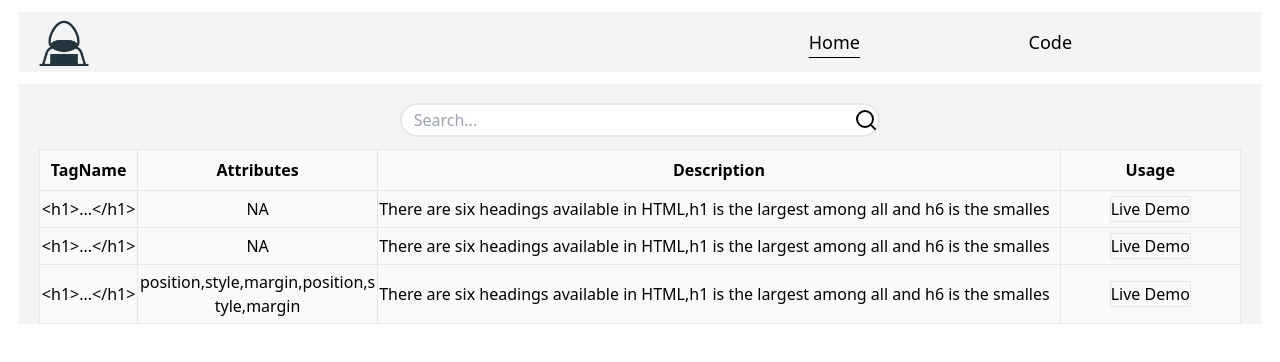
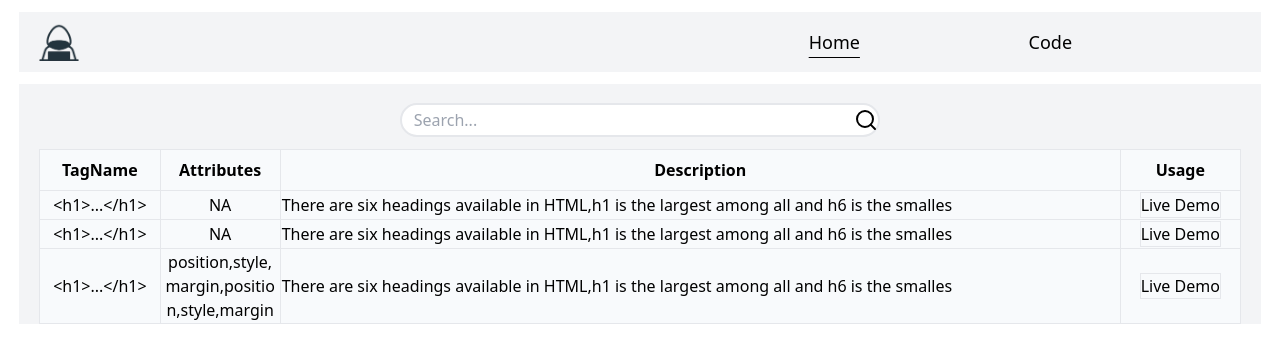
Before and after one commit to Ali-0111/html-research, a React (Create React App) app: page / in a window 1280 px wide. Shown: the top 362 px of the page. Built offline with nearby package versions, Linux system fonts and the light colour scheme.

Commit message:
Error solved for overflow

```diff
--- a/src/components/table/Table.jsx
+++ b/src/components/table/Table.jsx
@@ -3,7 +3,7 @@ import TableBody from './TableBody';
 
 export default function Table() {
   return (
-    <table className="w-full mt-3 py-2 bg-slate-50">
+    <table className="mt-3 py-2 bg-slate-50">
 
       <TableHead
         columns={
--- a/src/components/table/TableCells.jsx
+++ b/src/components/table/TableCells.jsx
@@ -10,11 +10,11 @@ function TableCells({ data }) {
           <td
             key={`td${index + 1}`}
             className="
-            text-center py-[5px] border
-            [&:nth-child(2)]:w-[20%]
+            text-center border
+            [&:nth-child(2)]:w-[10%]
             [&:nth-child(2)]:break-all
             [&:nth-child(3)]:text-justify
-            last:sm:w-[15%]
+            last:sm:w-[10%]
             last:max-sm:w-[20%]
             last:max-[480px]:w-[25%]
             "
--- a/src/components/table/TableRows.jsx
+++ b/src/components/table/TableRows.jsx
@@ -8,7 +8,7 @@ export default function TableRows() {
         dataSet.map((tagDetails, index) => (
           <tr
             key={`row${index + 1}`}
-            className="row w-full"
+            className="row"
           >
             <TableCells data={tagDetails} />
           </tr>
--- a/src/globalStyle.css
+++ b/src/globalStyle.css
@@ -23,7 +23,7 @@
 }
 
 .logo {
-  @apply w-[50px]
+  @apply w-[40px]
 }
 
 .active {
--- a/src/pages/Home/Home.jsx
+++ b/src/pages/Home/Home.jsx
@@ -3,7 +3,7 @@ import Table from '../../components/table/Table';
 
 export default function Home() {
   return (
-    <section className="general-layout flex flex-col justify-center items-center bg-gray-100 pt-[1.2rem]">
+    <section className="general-layout max-h-full flex flex-col justify-center items-center bg-gray-100 pt-[1.2rem]">
 
       <SearchBar />
       <Table />
```
